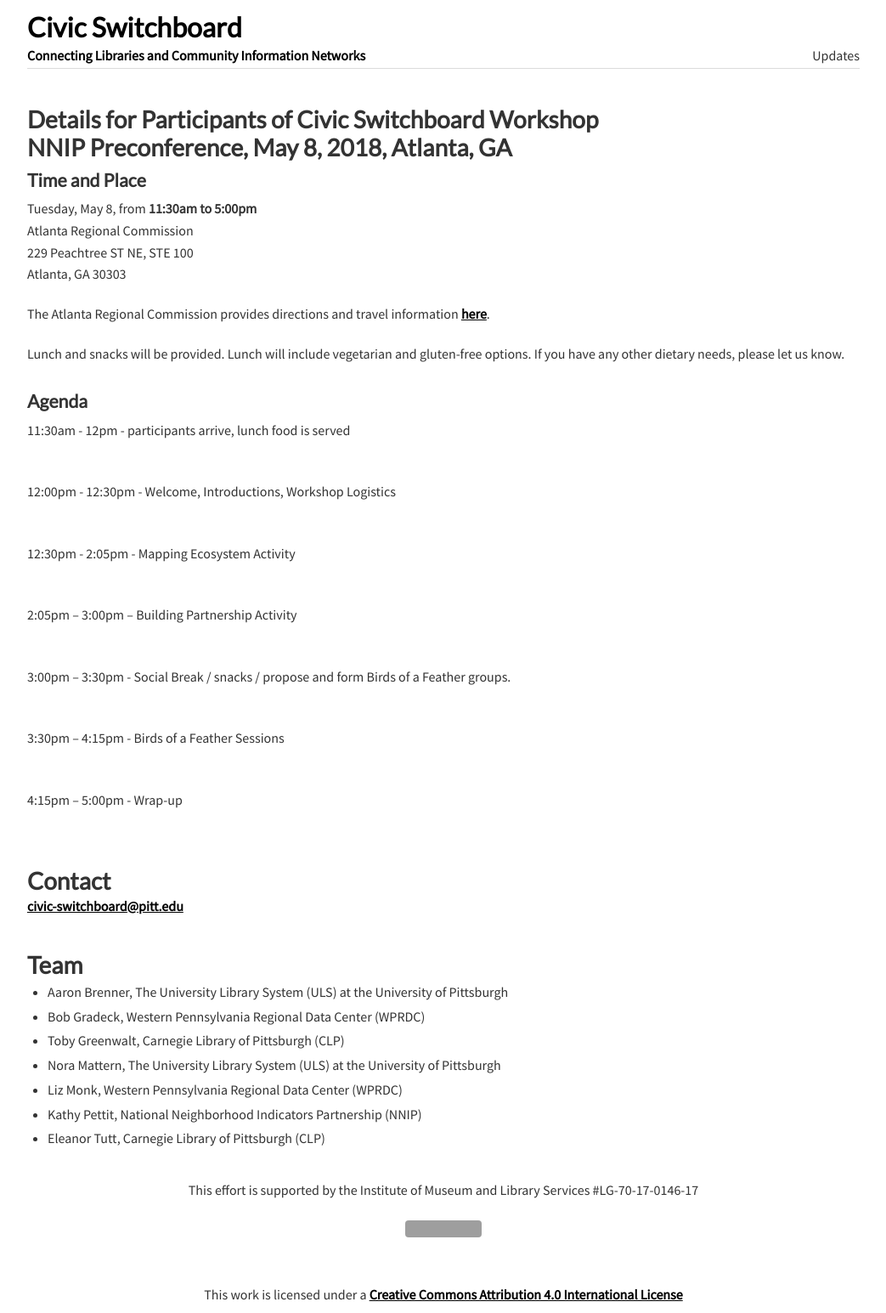
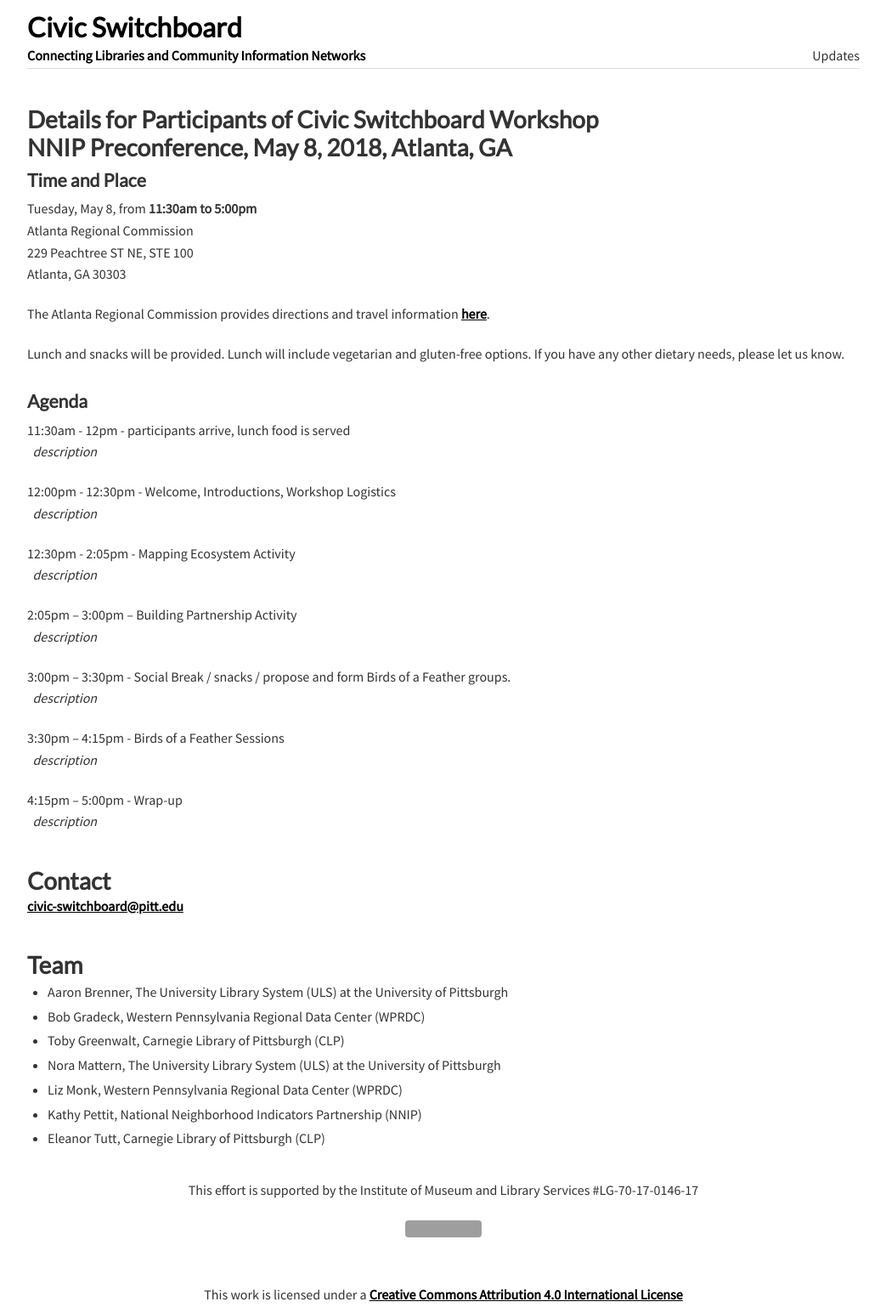
Before and after one commit to civic-switchboard/civic-switchboard.github.io.first, a Jekyll site: the page built from workshop-atl.html, in a window 1280 px wide, cut to the strip 0-1545 px from the top of the page. Shown: the whole strip at 85% size, without its empty margins (118-1161 px from the left). Built offline with Jekyll 4.4.1, drawn with Linux system fonts in a browser that asks for light colours; grey boxes are pictures that could not be loaded.

Commit message:
Update workshop-atl.html

```diff
--- a/workshop-atl.html
+++ b/workshop-atl.html
@@ -23,26 +23,40 @@
         </p>
 
         <h4>Agenda</h4>
-        <p>11:30am - 12pm - participants arrive, lunch food is served<br/>
-            &nbsp;&nbsp;<i> </i></p>
+        <p>
+            11:30am - 12pm - participants arrive, lunch food is served<br/>
+            &nbsp;&nbsp;<i>description</i>
+        </p>
 
-        <p>12:00pm - 12:30pm - Welcome, Introductions, Workshop Logistics<br/>
-                    &nbsp;&nbsp;<i> </i></p>
+        <p>
+            12:00pm - 12:30pm - Welcome, Introductions, Workshop Logistics<br/>
+            &nbsp;&nbsp;<i>description</i>
+        </p>
 
-        <p>12:30pm - 2:05pm - Mapping Ecosystem Activity<br/>
-                        &nbsp;&nbsp;<i> </i></p>
+        <p>
+            12:30pm - 2:05pm - Mapping Ecosystem Activity<br/>
+            &nbsp;&nbsp;<i>description</i>
+        </p>
 
-        <p>2:05pm – 3:00pm – Building Partnership Activity<br/>
-                        &nbsp;&nbsp;<i> </i></p>
+        <p>
+            2:05pm – 3:00pm – Building Partnership Activity<br/>
+            &nbsp;&nbsp;<i>description</i>
+        </p>
 
-        <p>3:00pm – 3:30pm - Social Break / snacks / propose and form Birds of a Feather groups.<br/>
-                        &nbsp;&nbsp;<i> </i></p>
+        <p>
+            3:00pm – 3:30pm - Social Break / snacks / propose and form Birds of a Feather groups.<br/>
+            &nbsp;&nbsp;<i>description</i>
+        </p>
 
-        <p>3:30pm – 4:15pm - Birds of a Feather Sessions<br/>
-                        &nbsp;&nbsp;<i> </i></p>
+        <p>
+            3:30pm – 4:15pm - Birds of a Feather Sessions<br/>
+            &nbsp;&nbsp;<i>description</i>
+        </p>
 
-        <p>4:15pm – 5:00pm - Wrap-up<br/>
-                &nbsp;&nbsp;<i> </i></p>
+        <p>
+            4:15pm – 5:00pm - Wrap-up<br/>
+            &nbsp;&nbsp;<i>description</i>
+        </p>
 
 
 
```
